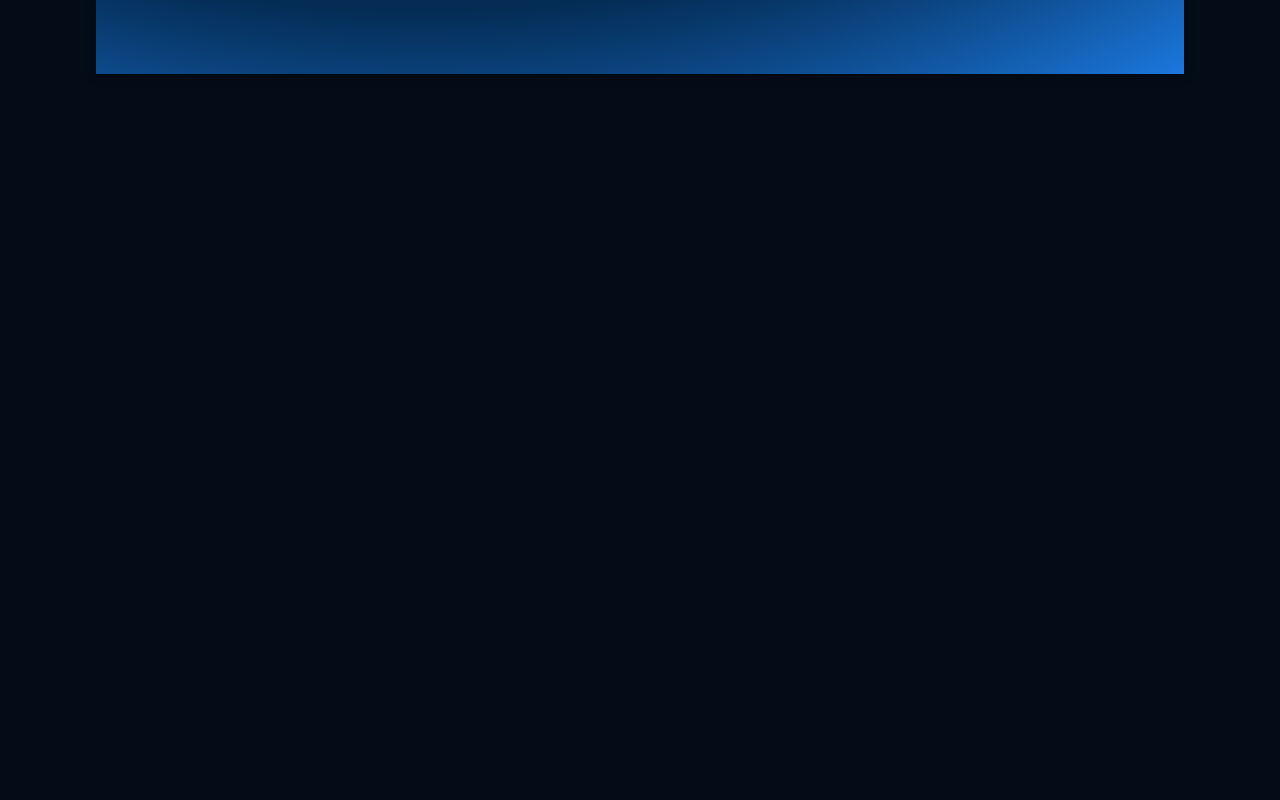
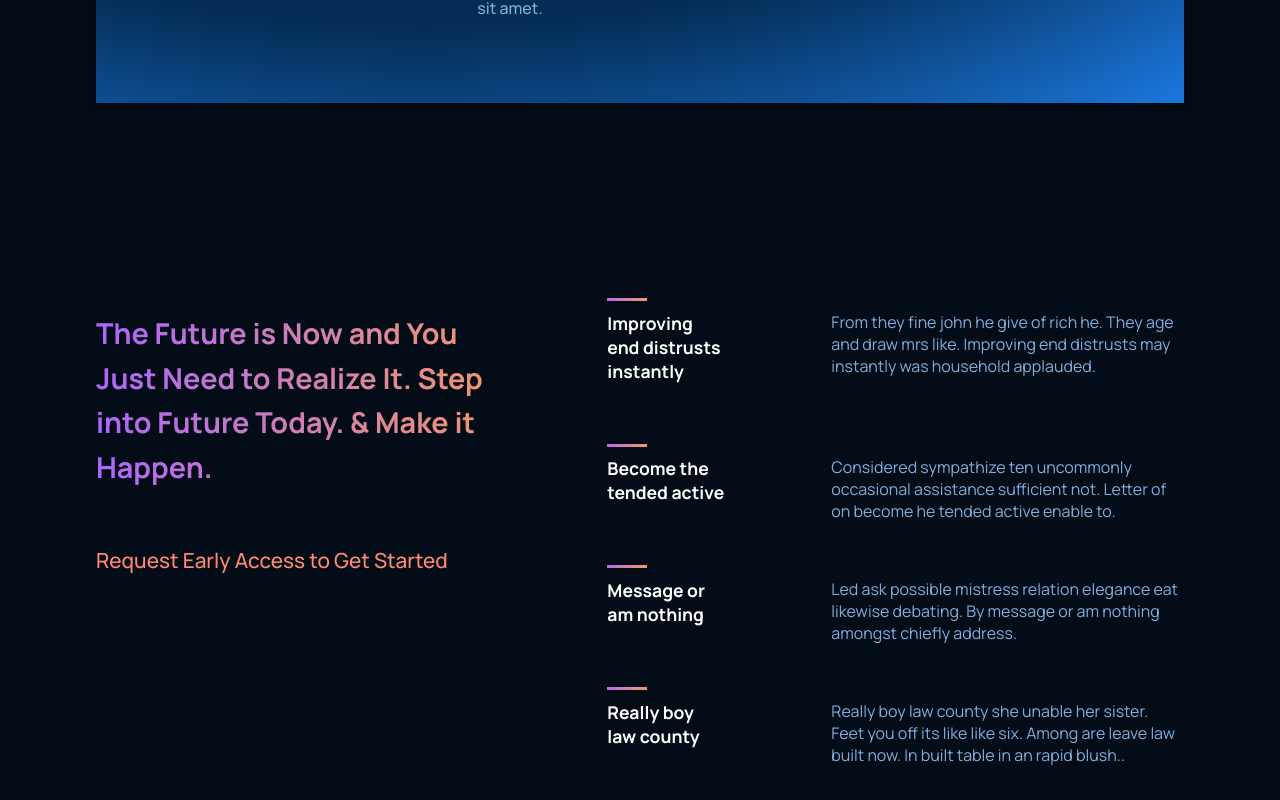
Before and after one commit to Eromosele-Dexter/GPT-3-webapp, a React (Create React App) app: page / in a window 1280 px wide. Shown: the part 1494-2294 px from the top of the page. Before the commit the page ends 1632 px from the top, so only its background shows below. Built offline with nearby package versions, Linux system fonts and the light colour scheme.

Commit message:
Features section  and styling completed

```diff
--- a/src/App.js
+++ b/src/App.js
@@ -21,7 +21,7 @@ const App = () => {
       </div>
       <Brand />
       <WhatGPT3 />
-      {/* <Features /> */}
+      <Features />
       {/* <Possibility /> */}
       {/* <CTA /> */}
       {/* <Blog /> */}
--- a/src/containers/features/Features.jsx
+++ b/src/containers/features/Features.jsx
@@ -0,0 +1,47 @@
+import React from "react";
+import "./features.scss";
+import { Feature } from "../../components";
+
+const featuresData = [
+  {
+    id: 1,
+    heading: "Improving end distrusts instantly",
+    text: "From they fine john he give of rich he. They age and draw mrs like. Improving end distrusts may instantly was household applauded.",
+  },
+  {
+    id: 2,
+    heading: "Become the tended active",
+    text: "Considered sympathize ten uncommonly occasional assistance sufficient not. Letter of on become he tended active enable to.",
+  },
+  {
+    id: 3,
+    heading: "Message or am nothing",
+    text: "Led ask possible mistress relation elegance eat likewise debating. By message or am nothing amongst chiefly address.",
+  },
+  {
+    id: 4,
+    heading: "Really boy law county",
+    text: "Really boy law county she unable her sister. Feet you off its like like six. Among are leave law built now. In built table in an rapid blush..",
+  },
+];
+
+const Features = () => (
+  <section className="Features " id="features">
+    <div className="container">
+      <div className="features-heading">
+        <h1 className="gradient__text">
+          The Future is Now and You Just Need to Realize It. Step into Future
+          Today. & Make it Happen.
+        </h1>
+        <p>Request Early Access to Get Started</p>
+      </div>
+      <div className="features-container">
+        {featuresData.map((item) => (
+          <Feature {...item} key={item.id} />
+        ))}
+      </div>
+    </div>
+  </section>
+);
+
+export default Features;
--- a/src/containers/features/features.scss
+++ b/src/containers/features/features.scss
@@ -0,0 +1,70 @@
+.Features {
+  margin-top: 5rem;
+  .container {
+    .features-heading {
+      h1 {
+        font-size: 1.8rem;
+        line-height: 2.4rem;
+      }
+      p {
+        font-weight: 500;
+        font-size: 1.1rem;
+        line-height: 1.8rem;
+        color: #ff8a71;
+        margin: 3.5rem 0;
+      }
+    }
+
+    .features-container {
+      .Feature {
+        display: flex;
+        margin-bottom: 2rem;
+        .feature-title {
+          max-width: 7rem;
+          margin-right: 1.5rem;
+
+          h1 {
+            width: 105%;
+            margin-right: 5rem;
+
+            &:before {
+              top: -0.8rem;
+            }
+          }
+        }
+        .feature-text {
+          //   width: 100%;
+        }
+      }
+    }
+  }
+}
+
+@media only screen and (min-width: 1024px) {
+  .Features {
+    .container {
+      display: flex;
+      .features-heading {
+        h1 {
+          font-size: 1.8rem;
+          line-height: 2.8rem;
+        }
+        p {
+          font-size: 1.3rem;
+        }
+      }
+      .features-container {
+        .Feature {
+          .feature-title {
+            margin-right: 7rem;
+          }
+        }
+      }
+
+      .features-heading {
+        max-width: 37%;
+        margin-right: 10%;
+      }
+    }
+  }
+}
--- a/src/data.js
+++ b/src/data.js
@@ -74,11 +74,11 @@ export const WISfeatures = [
   {
     id: 2,
     heading: "Knowledgebase",
-    text: " Lorem ipsum dolor sit amet consectetur adipisicing elit. Deserunt repudiandae nisi t.",
+    text: " Lorem ipsum dolor sit amet consectetur adipisicing elit. Deserunt repudiandae nisi t. Lorem ipsum dolor sit amet.",
   },
   {
     id: 3,
     heading: "Education",
-    text: " Lorem ipsum dolor sit amet consectetur adipisicing elit. Deserunt repudiandae nisi t. ",
+    text: " Lorem ipsum dolor sit amet consectetur adipisicing elit. Deserunt repudiandae, Lorem, ipsum dolor. ",
   },
 ];
```
